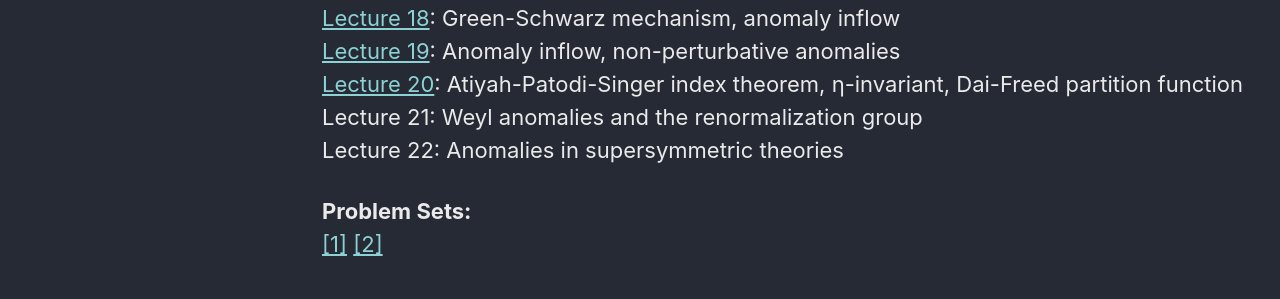
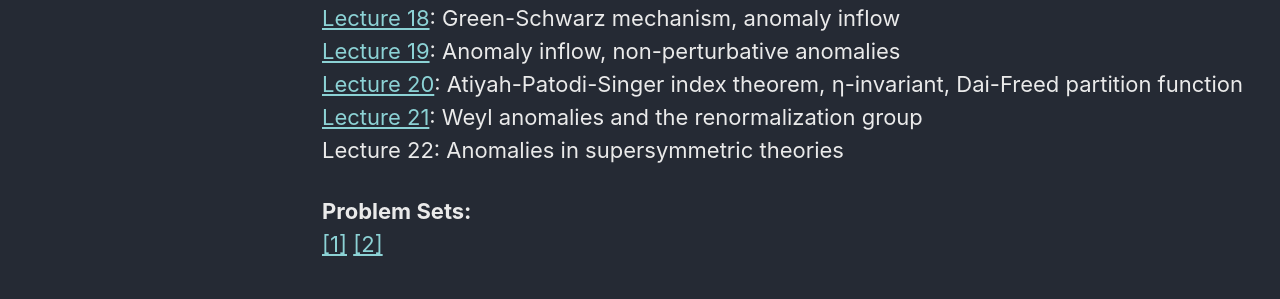
Before and after one commit to ipapadimitriou/ipapadimitriou.github.io, a Jekyll site: the page built from _pages/teaching.md, in a window 1280 px wide and 900 px high, scrolled down 1880 px. Shown: the part 357-656 px from the top of the window. Built offline with Jekyll 4.4.1, drawn with Linux system fonts in a browser that asks for light colours; cached includes are drawn as plain includes; part of the change alters nothing that is shown.

```diff
--- a/_pages/teaching.md
+++ b/_pages/teaching.md
@@ -82,7 +82,7 @@ c) Lie algebras and groups<br>
 [Lecture 18](./attachments/teaching/QFT Anomalies and Applications 2021/lecture notes/QFT Anomalies - Lecture 18.pdf): Green-Schwarz mechanism, anomaly inflow<br>
 [Lecture 19](./attachments/teaching/QFT Anomalies and Applications 2021/lecture notes/QFT Anomalies - Lecture 19.pdf): Anomaly inflow, non-perturbative anomalies<br>
 [Lecture 20](./attachments/teaching/QFT Anomalies and Applications 2021/lecture notes/QFT Anomalies - Lecture 20.pdf): Atiyah-Patodi-Singer index theorem, η-invariant, Dai-Freed partition function<br>
-Lecture 21: Weyl anomalies and the renormalization group<br>
+[Lecture 21](./attachments/teaching/QFT Anomalies and Applications 2021/lecture notes/QFT Anomalies - Lecture 21.pdf): Weyl anomalies and the renormalization group<br>
 Lecture 22: Anomalies in supersymmetric theories<br>
 
 
```
Also changed, not shown: 1 other file.
